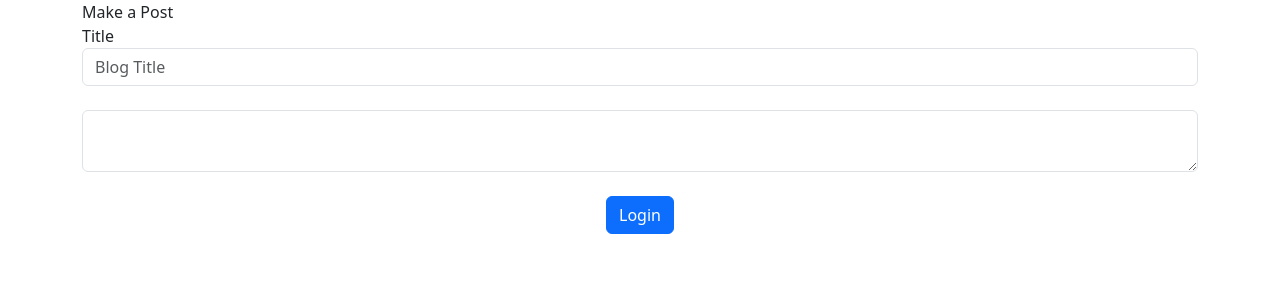
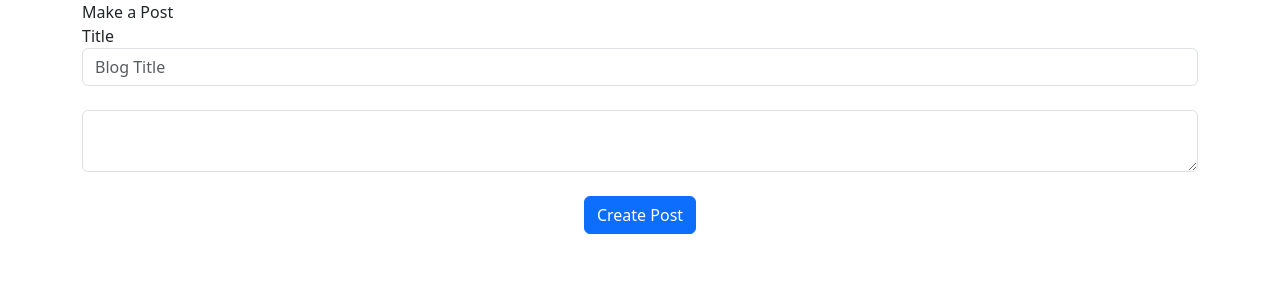
Before and after one commit to iec-creem/Year-13-Programming-Assessment, a Flask app: page /create-post in a window 1280 px wide. Shown: the part 56-356 px from the top of the page. Run offline with Flask 3, Linux system fonts and the light colour scheme; the visitor is signed in with stand-in values (Sample User, id 1).

Commit message:
changed button to create post

```diff
--- a/Flask_Blog/website/templates/create_post.html
+++ b/Flask_Blog/website/templates/create_post.html
@@ -16,7 +16,7 @@ Make a Post
 <br />
 <!-- Submit button -->
 <div align="center">
-    <button class="btn btn-primary" type="submit">Login</button>
+    <button class="btn btn-primary" type="submit">Create Post</button>
 </div>
 
 {% endblock %}
```
